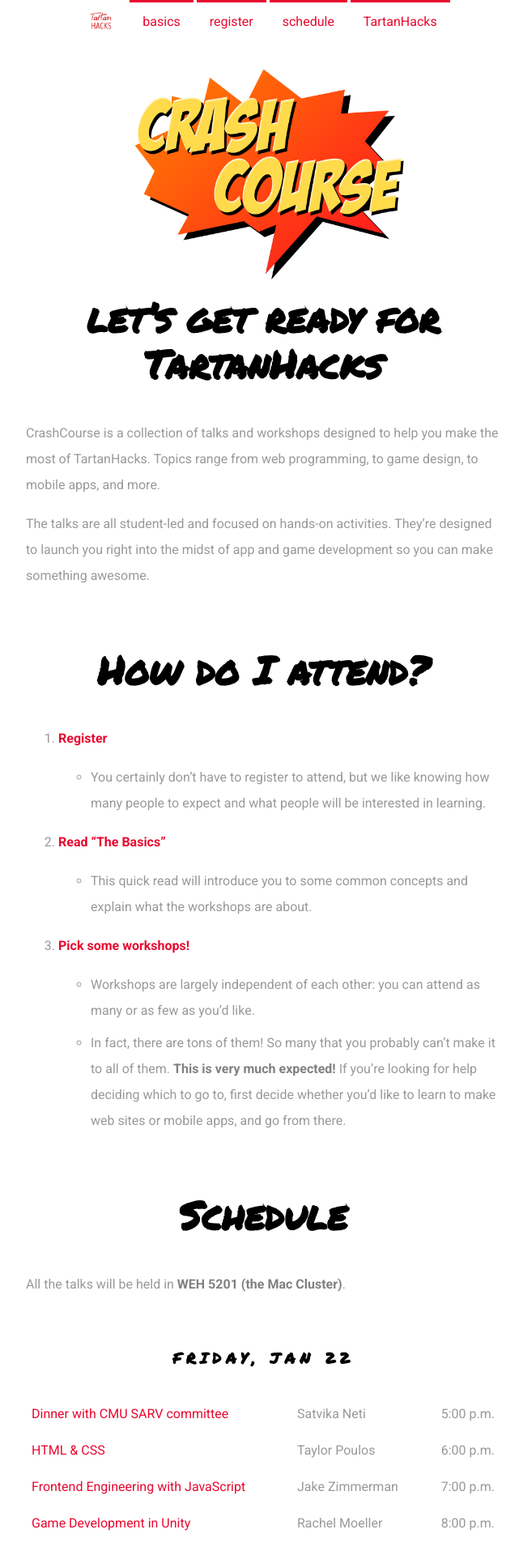
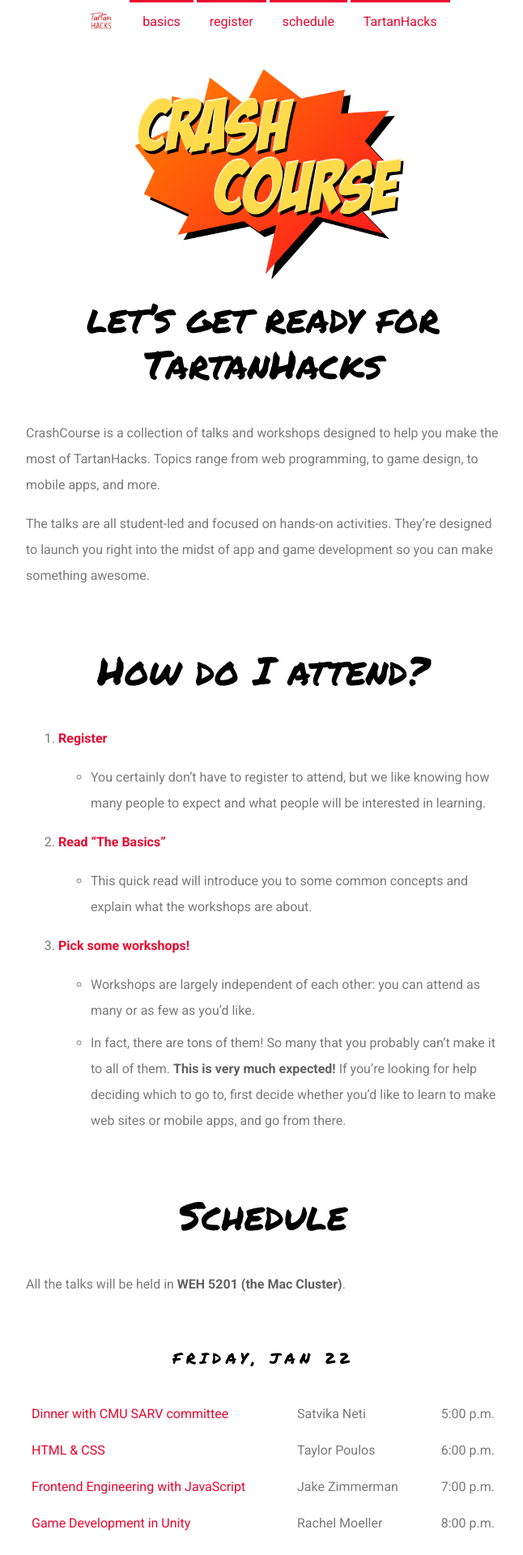
Before and after one commit to ScottyLabs/crashcourse, a Jekyll site: the page built from index.md, in a window 1280 px wide. Shown: the top 1920 px of the page at 81% size, without its empty margins (315-961 px from the left). Built offline with Jekyll 4.4.1, drawn with Linux system fonts in a browser that asks for light colours; nearby versions of some CDN libraries; Markdown is read by kramdown in place of the engine named in the settings.

Commit message:
fixed jake's comments

```diff
--- a/_sass/base.scss
+++ b/_sass/base.scss
@@ -114,12 +114,15 @@
   font-size: 48px;
   line-height: 1.2;
   font-family: 'Permanent Marker', cursive;
+  font-weight: normal;
   color: black;
 }
 
 h3 {
 
   font-family: 'Permanent Marker', cursive;
+
+  font-weight: normal;
   margin-top: 3em;
   margin-bottom: 1.5em;
   text-transform: uppercase;
--- a/assets/css/main.scss
+++ b/assets/css/main.scss
@@ -4,7 +4,7 @@
 @charset "utf-8";
 
 
-$text: #999;
+$text: #7a7a7a;
 $text-dark: darken($text, 10%);
 
 
```
